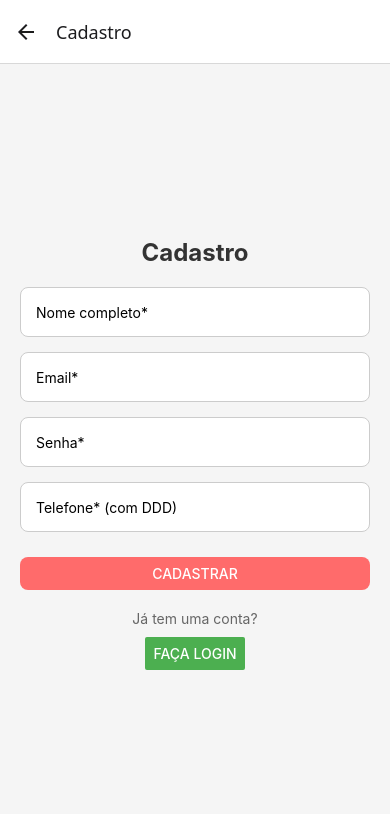
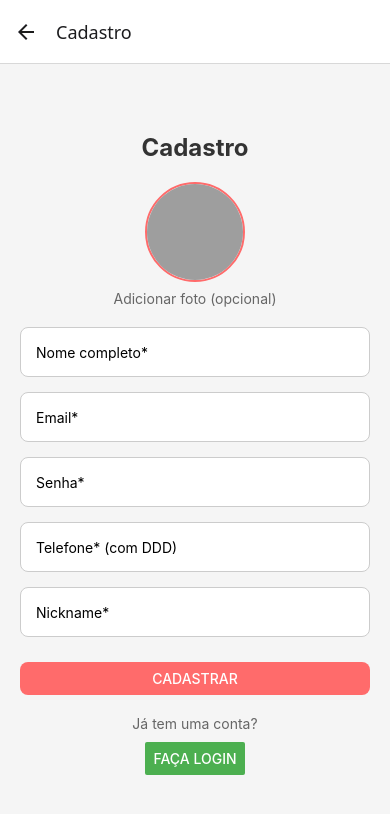
Before and after one commit to paulosouza-ec/Bichinho-SOS, a React Native app in the folder bichinhosos/: screen /Register in a window 390 px wide. Shown: the top 814 px of the page. Built offline with nearby package versions, Linux system fonts and the light colour scheme; grey boxes are pictures that could not be loaded.

Commit message:
profile pic in the register screen

```diff
--- a/bichinhosos/src/screens/RegisterScreen.js
+++ b/bichinhosos/src/screens/RegisterScreen.js
@@ -1,59 +1,148 @@
 import React, { useState } from 'react';
-import { View, Text, TextInput, Button, StyleSheet, Alert } from 'react-native';
+import {
+  View, Text, TextInput, Button, StyleSheet,
+  Alert, TouchableOpacity, Image, ActivityIndicator
+} from 'react-native';
+import * as ImagePicker from 'expo-image-picker';
+
 import { authService } from '../services/database';
+import { MaterialIcons } from '@expo/vector-icons';
+
+// Imagem padrão (substitua pelo caminho correto)
+const DEFAULT_PROFILE_IMAGE = { uri: 'https://cdn-icons-png.flaticon.com/512/1946/1946429.png' };
 
 const RegisterScreen = ({ navigation }) => {
   const [name, setName] = useState('');
   const [email, setEmail] = useState('');
   const [password, setPassword] = useState('');
   const [phone, setPhone] = useState('');
+  const [nickname, setNickname] = useState('');
+  const [profilePic, setProfilePic] = useState(null);
   const [loading, setLoading] = useState(false);
 
+  const pickImage = async () => {
+    try {
+      // Solicitar permissões
+      const { status } = await ImagePicker.requestMediaLibraryPermissionsAsync();
+      if (status !== 'granted') {
+        Alert.alert('Permissão necessária', 'Precisamos acessar sua galeria');
+        return;
+      }
+
+      // Abrir a galeria
+      const result = await ImagePicker.launchImageLibraryAsync({
+        mediaTypes: ImagePicker.MediaTypeOptions.Images,
+        allowsEditing: true,
+        aspect: [1, 1],
+        quality: 0.8,
+      });
+
+      if (!result.canceled && result.assets && result.assets[0].uri) {
+        setProfilePic(result.assets[0].uri);
+      }
+    } catch (error) {
+      console.error('Erro ao selecionar imagem:', error);
+      Alert.alert('Erro', 'Não foi possível selecionar a imagem');
+    }
+  };
+
   const handleRegister = async () => {
-    if (!name || !email || !password || !phone) {
-      Alert.alert('Erro', 'Preencha todos os campos');
+    // Validações básicas
+    if (!name || !email || !password || !phone || !nickname) {
+      Alert.alert('Erro', 'Preencha todos os campos obrigatórios');
       return;
     }
 
-    // Validação básica de telefone (pode ajustar conforme necessidade)
-    if (phone.length < 11) {
-      Alert.alert('Erro', 'Telefone deve ter pelo menos 11 dígitos');
+    if (nickname.length < 3) {
+      Alert.alert('Erro', 'Nickname deve ter pelo menos 3 caracteres');
       return;
     }
 
-    // Validação básica de email
+    if (password.length < 6) {
+      Alert.alert('Erro', 'A senha deve ter pelo menos 6 caracteres');
+      return;
+    }
+
+    if (phone.length < 11) {
+      Alert.alert('Erro', 'Telefone deve ter 11 dígitos (com DDD)');
+      return;
+    }
+
     if (!/^\S+@\S+\.\S+$/.test(email)) {
       Alert.alert('Erro', 'Email inválido');
       return;
     }
 
     setLoading(true);
+
     try {
+      // Verifica nickname
+      const nicknameCheck = await authService.checkNickname(nickname);
+      if (!nicknameCheck.available) {
+        Alert.alert('Erro', 'Nickname já está em uso');
+        return;
+      }
+
+      // Cadastra o usuário
       await authService.registerUser({
         name,
         email,
         password,
-        phone
+        phone,
+        nickname,
+        profile_pic: profilePic
       });
+
       Alert.alert('Sucesso', 'Cadastro realizado!', [
         { text: 'OK', onPress: () => navigation.navigate('Login') }
       ]);
     } catch (error) {
-      Alert.alert('Erro', error.message);
+      console.error('Erro no cadastro:', error);
+      let errorMessage = 'Falha ao cadastrar';
+
+      if (error.message.includes('Email já cadastrado')) {
+        errorMessage = 'Este email já está cadastrado';
+      } else if (error.message.includes('Nickname já em uso')) {
+        errorMessage = 'Este nickname já está em uso';
+      }
+
+      Alert.alert('Erro', errorMessage);
     } finally {
       setLoading(false);
     }
   };
 
+
+
+
+
+
+
   return (
     <View style={styles.container}>
       <Text style={styles.title}>Cadastro</Text>
+
+      {/* Seção de foto de perfil */}
+      <View style={styles.profilePicContainer}>
+        <TouchableOpacity onPress={pickImage}>
+          <Image
+            source={profilePic ? { uri: profilePic } : DEFAULT_PROFILE_IMAGE}
+            style={styles.profilePic}
+          />
+        </TouchableOpacity>
+        <Text style={styles.profilePicText}>
+          {profilePic ? 'Alterar foto' : 'Adicionar foto (opcional)'}
+        </Text>
+      </View>
+
+      {/* Campos do formulário */}
       <TextInput
         style={styles.input}
         placeholder="Nome completo*"
         value={name}
         onChangeText={setName}
       />
+
       <TextInput
         style={styles.input}
         placeholder="Email*"
@@ -62,6 +151,7 @@ const RegisterScreen = ({ navigation }) => {
         keyboardType="email-address"
         autoCapitalize="none"
       />
+
       <TextInput
         style={styles.input}
         placeholder="Senha*"
@@ -69,14 +159,24 @@ const RegisterScreen = ({ navigation }) => {
         onChangeText={setPassword}
         secureTextEntry
       />
+
       <TextInput
         style={styles.input}
         placeholder="Telefone* (com DDD)"
         value={phone}
         onChangeText={setPhone}
         keyboardType="phone-pad"
-        maxLength={15} // Espaço para DDD + número + possíveis caracteres especiais
+        maxLength={11}
       />
+
+      <TextInput
+        style={styles.input}
+        placeholder="Nickname*"
+        value={nickname}
+        onChangeText={setNickname}
+        autoCapitalize="none"
+      />
+
       <View style={styles.buttonContainer}>
         <Button
           title={loading ? "Cadastrando..." : "Cadastrar"}
@@ -85,6 +185,7 @@ const RegisterScreen = ({ navigation }) => {
           color="#FF6B6B"
         />
       </View>
+
       <View style={styles.loginContainer}>
         <Text style={styles.loginText}>Já tem uma conta?</Text>
         <Button
@@ -111,6 +212,33 @@ const styles = StyleSheet.create({
     fontWeight: 'bold',
     color: '#333',
   },
+  profilePicContainer: {
+    alignItems: 'center',
+    marginBottom: 20,
+  },
+  profilePic: {
+    width: 100,
+    height: 100,
+    borderRadius: 50,
+    borderWidth: 2,
+    borderColor: '#FF6B6B',
+    backgroundColor: '#f0f0f0',
+    resizeMode: 'cover',
+  },
+  profilePicPlaceholder: {
+    width: 100,
+    height: 100,
+    borderRadius: 50,
+    backgroundColor: '#eee',
+    justifyContent: 'center',
+    alignItems: 'center',
+    borderWidth: 2,
+    borderColor: '#ccc',
+  },
+  profilePicText: {
+    marginTop: 8,
+    color: '#666',
+  },
   input: {
     height: 50,
     borderColor: '#ccc',
@@ -119,6 +247,21 @@ const styles = StyleSheet.create({
     paddingHorizontal: 15,
     borderRadius: 8,
     backgroundColor: '#fff',
+  },
+  nicknameContainer: {
+    flexDirection: 'row',
+    alignItems: 'center',
+  },
+  nicknameInput: {
+    flex: 1,
+  },
+  nicknameStatus: {
+    marginLeft: 10,
+  },
+  errorText: {
+    color: '#F44336',
+    marginBottom: 15,
+    fontSize: 12,
   },
   buttonContainer: {
     marginTop: 10,
--- a/bichinhosos/src/services/database.js
+++ b/bichinhosos/src/services/database.js
@@ -3,10 +3,14 @@ import api from './api';
 export const authService = {
   registerUser: async (userData) => {
     try {
-      const response = await api.post('/auth/register', userData);
+      const response = await api.post('/auth/register', {
+        ...userData,
+        profile_pic: userData.profile_pic || null
+      });
       return response.data.user;
     } catch (error) {
-      throw new Error(error.message || 'Erro ao registrar usuário');
+      console.error('Erro detalhado no registro:', error.response?.data || error.message);
+      throw new Error(error.response?.data?.message || 'Erro ao registrar usuário');
     }
   },
 
@@ -18,6 +22,27 @@ export const authService = {
       throw new Error(error.message || 'Credenciais inválidas');
     }
   },
+
+  async checkNickname(nickname) {
+    try {
+      const response = await api.post('/auth/check-nickname', { nickname });
+      return response.data;
+    } catch (error) {
+      console.error('Erro ao verificar nickname:', error);
+      throw new Error(error.response?.data?.message || 'Erro ao verificar nickname');
+    }
+  },
+
+  async registerUser(userData) {
+    try {
+      const response = await api.post('/auth/register', userData);
+      return response.data.user;
+    } catch (error) {
+      console.error('Erro no registro:', error.response?.data || error.message);
+      throw new Error(error.response?.data?.message || 'Erro ao registrar usuário');
+    }
+  },
+
 };
 
 export const reportService = {
```
Also changed, not shown: bichinhosos/src/server/index.js (+63 -12 lines), bichinhosos/src/assets/default.png (added).
